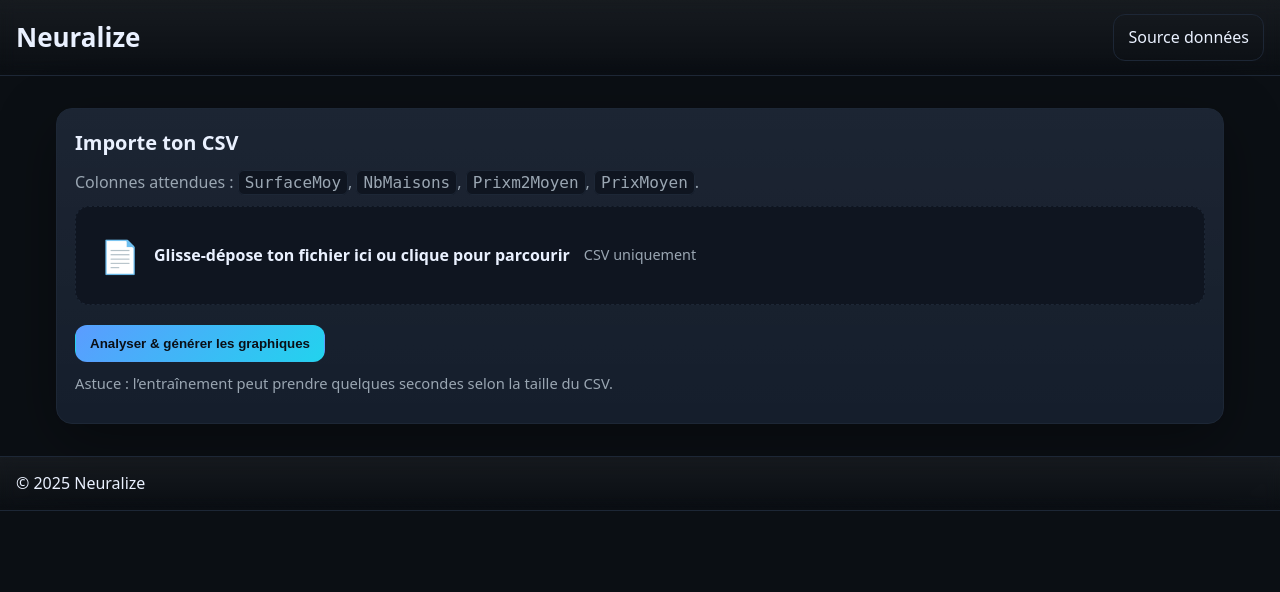
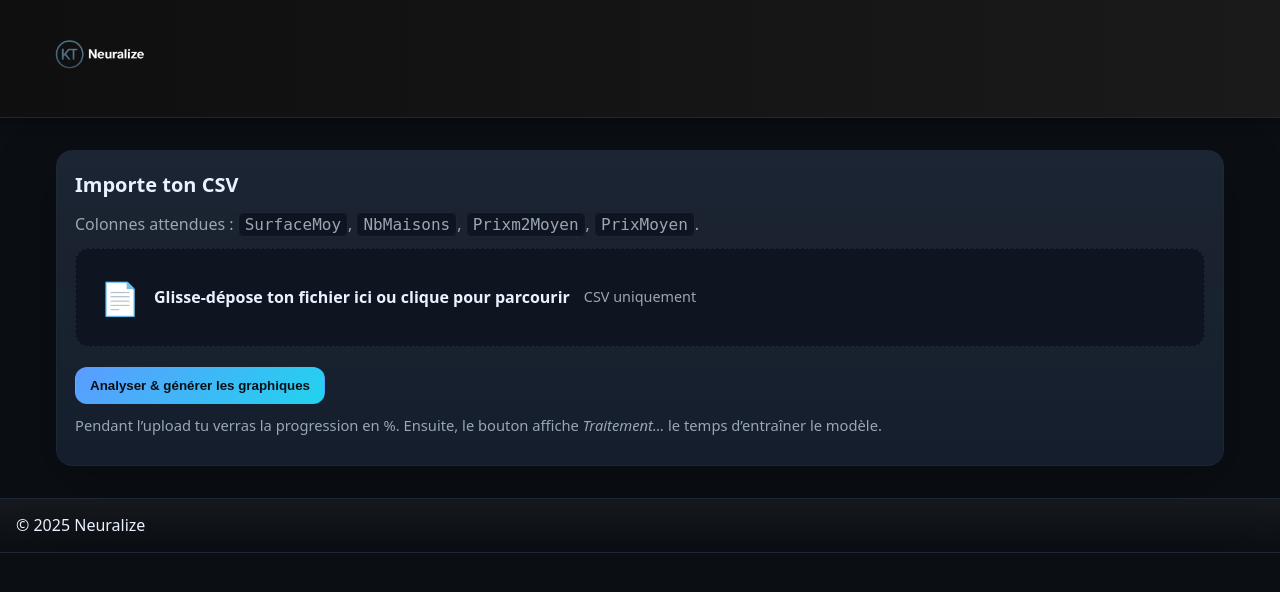
Before and after one commit to Kiki3165/AI_training, a Flask app: page / in a window 1280 px wide. Shown: the top 592 px of the page. Run offline with Flask 3, Linux system fonts and the light colour scheme.

Commit message:
ajout de logo

```diff
--- a/RealEstate_Pred/ANN_morelayers.py
+++ b/RealEstate_Pred/ANN_morelayers.py
@@ -84,7 +84,7 @@ def predict(X, params):
     return cache[f"A{C}"]
 
 # --- Entraînement ---
-def deep_neural_network(X, y, hidden_layers=(64, 64, 64), learning_rate=1e-4, n_iter=500, n_jobs=None):
+def deep_neural_network(X, y, hidden_layers=(124, 124, 124), learning_rate=1e-4, n_iter=500, n_jobs=None):
     """
     X: (n_features, m) float64
     y: (n_outputs, m) float64 (pour régression univariée: (1, m)), idéalement standardisé
--- a/RealEstate_Pred/app.py
+++ b/RealEstate_Pred/app.py
@@ -3,7 +3,7 @@ import re
 import time
 import unicodedata
 
-from flask import Flask, render_template, request, redirect, url_for
+from flask import Flask, render_template, request, redirect, url_for, jsonify
 import pandas as pd
 import numpy as np
 
@@ -11,10 +11,8 @@ import matplotlib
 matplotlib.use("Agg")
 import matplotlib.pyplot as plt
 
-# >>> Réseau importé depuis ton fichier existant
-#     (assure-toi que ANN_morelayers.py est à côté de app.py, avec deep_neural_network & predict)
+# >>> réseau importé depuis ton fichier existant
 from ANN_morelayers import deep_neural_network, predict
-
 
 # ---------------------- Flask ----------------------
 BASE_DIR = os.path.dirname(os.path.abspath(__file__))
@@ -26,7 +24,6 @@ os.makedirs(STATIC_DIR, exist_ok=True)
 
 app = Flask(__name__, template_folder=TEMPLATES_DIR, static_folder=STATIC_DIR)
 app.config["SECRET_KEY"] = "neuralize-dev"
-
 
 # ---------------------- Helpers CSV ----------------------
 def _normalize(s: str) -> str:
@@ -43,7 +40,6 @@ ALIASES = {
     "prixm2moyen": ["prixm2moyen", "prix_m2", "prix_m2_moyen", "prix_metre_carre", "price_per_m2", "prixm2"],
     "prixmoyen": ["prixmoyen", "prix_moyen", "price", "target", "y", "label", "prix"],
 }
-
 CANON = {
     "surfacemoy": "SurfaceMoy",
     "nbmaisons": "NbMaisons",
@@ -52,7 +48,6 @@ CANON = {
 }
 
 def auto_read_csv(file_storage) -> pd.DataFrame:
-    """Tente lecture CSV flexible (détecte séparateur)."""
     try:
         file_storage.seek(0)
         return pd.read_csv(file_storage, sep=None, engine="python")
@@ -61,30 +56,22 @@ def auto_read_csv(file_storage) -> pd.DataFrame:
         return pd.read_csv(file_storage, sep=None, engine="python", encoding="latin-1", errors="ignore")
 
 def map_columns_any_csv(df: pd.DataFrame) -> pd.DataFrame:
-    """Mappe automatiquement les noms de colonnes vers SurfaceMoy, NbMaisons, Prixm2Moyen, PrixMoyen."""
     original_cols = list(df.columns)
     norm_map = {_normalize(c): c for c in original_cols}
-
     found = {}
     for key, syns in ALIASES.items():
         for s in syns:
             if s in norm_map:
                 found[key] = norm_map[s]
                 break
-
     missing = [k for k in CANON if k not in found]
     if missing:
-        raise ValueError("Colonnes manquantes dans le CSV : " + ", ".join(CANON[k] for k in missing))
-
+        raise ValueError("Colonnes manquantes : " + ", ".join(CANON[k] for k in missing))
     rename_map = {found[k]: CANON[k] for k in found}
     return df.rename(columns=rename_map)
 
-
 # ---------------------- Plots ----------------------
 def generate_plots(df: pd.DataFrame, preds: np.ndarray, history: np.ndarray, ts: int) -> dict:
-    """
-    Sauvegarde toutes les figures DANS app.static_folder et renvoie les noms de fichiers.
-    """
     out = {}
 
     def save_current(filename: str):
@@ -92,121 +79,101 @@ def generate_plots(df: pd.DataFrame, preds: np.ndarray, history: np.ndarray, ts:
         plt.savefig(full, bbox_inches="tight")
         plt.close()
 
-    # 1) courbe MSE entraînement
+    # 1) courbe MSE
     plt.figure(figsize=(9, 4))
     plt.plot(history, lw=2)
     plt.title("MSE — Entraînement")
-    plt.xlabel("Itérations")
-    plt.ylabel("MSE")
-    plt.grid(True, alpha=0.3)
-    f1 = f"train_{ts}.png"
-    save_current(f1)
-    out["train"] = f1
+    plt.xlabel("Itérations"); plt.ylabel("MSE"); plt.grid(True, alpha=0.3)
+    f1 = f"train_{ts}.png"; save_current(f1); out["train"] = f1
 
-    # 2) histogramme prix moyen
+    # 2) hist prix moyen
     plt.figure(figsize=(9, 4))
     plt.hist(df["PrixMoyen"], bins=40)
     plt.title("Distribution du prix moyen (€)")
-    plt.xlabel("Prix moyen (€)")
-    plt.ylabel("Fréquence")
-    plt.grid(True, alpha=0.3)
-    f2 = f"prix_{ts}.png"
-    save_current(f2)
-    out["prix"] = f2
+    plt.xlabel("Prix moyen (€)"); plt.ylabel("Fréquence"); plt.grid(True, alpha=0.3)
+    f2 = f"prix_{ts}.png"; save_current(f2); out["prix"] = f2
 
     # 3) scatter réel
     plt.figure(figsize=(9, 5))
     plt.scatter(df["SurfaceMoy"], df["NbMaisons"], c=df["Prixm2Moyen"], cmap="viridis", edgecolors="k", alpha=0.85)
     plt.colorbar(label="€/m² (réel)")
     plt.title("Surface vs Nb de maisons (réel)")
-    plt.xlabel("Surface moyenne (m²)")
-    plt.ylabel("Nb de maisons")
-    plt.grid(True, alpha=0.3)
-    f3 = f"scatter_{ts}.png"
-    save_current(f3)
-    out["scatter"] = f3
+    plt.xlabel("Surface moyenne (m²)"); plt.ylabel("Nb de maisons"); plt.grid(True, alpha=0.3)
+    f3 = f"scatter_{ts}.png"; save_current(f3); out["scatter"] = f3
 
-    # 4) scatter prédictions (couleur = prix prédit)
+    # 4) scatter préd
     plt.figure(figsize=(9, 5))
     plt.scatter(df["SurfaceMoy"], df["NbMaisons"], c=preds, cmap="coolwarm", edgecolors="k", alpha=0.85)
     plt.colorbar(label="Prix moyen prédit (€)")
     plt.title("Surface vs Nb de maisons (prédictions)")
-    plt.xlabel("Surface moyenne (m²)")
-    plt.ylabel("Nb de maisons")
-    plt.grid(True, alpha=0.3)
-    f4 = f"scatter_pred_{ts}.png"
-    save_current(f4)
-    out["scatter_pred"] = f4
+    plt.xlabel("Surface moyenne (m²)"); plt.ylabel("Nb de maisons"); plt.grid(True, alpha=0.3)
+    f4 = f"scatter_pred_{ts}.png"; save_current(f4); out["scatter_pred"] = f4
 
     return out
 
-
 # ---------------------- Routes ----------------------
-@app.route("/", methods=["GET", "POST"])
+@app.route("/", methods=["GET"])
 def index():
-    if request.method == "POST":
-        f = request.files.get("file")
-        if not f or not f.filename:
-            return render_template("index.html", error="Aucun fichier CSV sélectionné.")
-
-        try:
-            df = auto_read_csv(f)
-            if df is None or df.empty:
-                return render_template("index.html", error="Le CSV est vide ou illisible.")
-
-            df = map_columns_any_csv(df).dropna(how="any")
-
-            # coercition numérique
-            for col in ["SurfaceMoy", "NbMaisons", "Prixm2Moyen", "PrixMoyen"]:
-                df[col] = pd.to_numeric(df[col], errors="coerce")
-            df = df.dropna(subset=["SurfaceMoy", "NbMaisons", "Prixm2Moyen", "PrixMoyen"])
-
-            if len(df) < 2:
-                return render_template("index.html", error="Pas assez de lignes valides après nettoyage.")
-
-            # Features / target
-            X = df[["SurfaceMoy", "NbMaisons", "Prixm2Moyen"]].T.values.astype(np.float64)
-            y = df["PrixMoyen"].values.reshape(1, -1).astype(np.float64)
-
-            # Standardisation X (stabilise l'entraînement)
-            mu = np.mean(X, axis=1, keepdims=True)
-            sigma = np.std(X, axis=1, keepdims=True)
-            sigma = np.where(sigma == 0, 1.0, sigma)
-            X_std = (X - mu) / sigma
-
-            # Standardisation Y
-            y_mean = np.mean(y, axis=1, keepdims=True)
-            y_std = np.std(y, axis=1, keepdims=True)
-            y_std = np.where(y_std == 0, 1.0, y_std)
-            y_train = (y - y_mean) / y_std
-
-            # Entraînement (réglages “raisonnables” pour ne pas bloquer)
-            history, params = deep_neural_network(
-                X_std, y_train,
-                hidden_layers=(64, 64, 64) if "hidden_layers" in deep_neural_network.__code__.co_varnames else (64, 64),
-                learning_rate=1e-4 if "learning_rate" in deep_neural_network.__code__.co_varnames else 1e-4,
-                n_iter=300 if "n_iter" in deep_neural_network.__code__.co_varnames else 300,
-            )
-
-            # Prédictions à l'échelle d'origine
-            y_pred_std = predict(X_std, params)     # (1, m)
-            y_pred = y_pred_std * y_std + y_mean    # (1, m)
-            y_pred_flat = y_pred.flatten()
-
-            ts = int(time.time())
-            plots = generate_plots(df, y_pred_flat, history.flatten(), ts)
-
-            return redirect(url_for("results", **plots))
-
-        except Exception as e:
-            return render_template("index.html", error=str(e))
-
     return render_template("index.html")
 
+# Nouvelle route AJAX pour l’upload avec barre de progression
+@app.route("/analyze", methods=["POST"])
+def analyze():
+    f = request.files.get("file")
+    if not f or not f.filename:
+        return jsonify({"error": "Aucun fichier CSV sélectionné."}), 400
+
+    # lecture + nettoyage
+    df = auto_read_csv(f)
+    if df is None or df.empty:
+        return jsonify({"error": "CSV vide ou illisible."}), 400
+
+    try:
+        df = map_columns_any_csv(df).dropna(how="any")
+        for col in ["SurfaceMoy", "NbMaisons", "Prixm2Moyen", "PrixMoyen"]:
+            df[col] = pd.to_numeric(df[col], errors="coerce")
+        df = df.dropna(subset=["SurfaceMoy", "NbMaisons", "Prixm2Moyen", "PrixMoyen"])
+        if len(df) < 2:
+            return jsonify({"error": "Pas assez de lignes valides après nettoyage."}), 400
+    except Exception as e:
+        return jsonify({"error": str(e)}), 400
+
+    # features / target
+    X = df[["SurfaceMoy", "NbMaisons", "Prixm2Moyen"]].T.values.astype(np.float64)
+    y = df["PrixMoyen"].values.reshape(1, -1).astype(np.float64)
+
+    # standardisation
+    mu = np.mean(X, axis=1, keepdims=True)
+    sigma = np.std(X, axis=1, keepdims=True); sigma = np.where(sigma == 0, 1.0, sigma)
+    X_std = (X - mu) / sigma
+
+    y_mean = np.mean(y, axis=1, keepdims=True)
+    y_std = np.std(y, axis=1, keepdims=True); y_std = np.where(y_std == 0, 1.0, y_std)
+    y_train = (y - y_mean) / y_std
+
+    # entraînement (paramètres raisonnables)
+    history, params = deep_neural_network(
+        X_std, y_train,
+        hidden_layers=(64, 64, 64) if "hidden_layers" in deep_neural_network.__code__.co_varnames else (64, 64),
+        learning_rate=1e-4 if "learning_rate" in deep_neural_network.__code__.co_varnames else 1e-4,
+        n_iter=300 if "n_iter" in deep_neural_network.__code__.co_varnames else 300,
+    )
+
+    # prédiction -> échelle d'origine
+    y_pred_std = predict(X_std, params)
+    y_pred = y_pred_std * y_std + y_mean
+    y_pred_flat = y_pred.flatten()
+
+    # plots
+    ts = int(time.time())
+    plots = generate_plots(df, y_pred_flat, history.flatten(), ts)
+
+    # Retour JSON : URL de redirection
+    redirect_url = url_for("results", **plots)
+    return jsonify({"redirect": redirect_url})
 
 @app.route("/results")
 def results():
-    # Reçoit via query params : train, prix, scatter, scatter_pred
     return render_template(
         "results.html",
         train=request.args.get("train"),
@@ -215,6 +182,5 @@ def results():
         scatter_pred=request.args.get("scatter_pred"),
     )
 
-
 if __name__ == "__main__":
     app.run(debug=True, port=5000)
--- a/RealEstate_Pred/static/app.js
+++ b/RealEstate_Pred/static/app.js
@@ -1,19 +1,24 @@
-// UX upload + spinner + lightbox images
+// Upload AJAX avec barre de progression, état "Traitement…", et lightbox images
 document.addEventListener("DOMContentLoaded", () => {
-  // ---- Upload UX ----
+  const form = document.getElementById("upload-form");
+  const fileInput = document.getElementById("file-input");
   const dz = document.getElementById("dropzone");
-  const fileInput = document.getElementById("file-input");
-  const form = document.getElementById("upload-form");
   const btn = document.getElementById("analyze-btn");
   const spinner = document.getElementById("spinner");
+  const errBox = document.getElementById("error-box");
 
+  const progressWrap = document.getElementById("progress-wrap");
+  const progressBar = document.getElementById("progress-bar");
+  const progressText = document.getElementById("progress-text");
+
+  // drag & drop
   if (dz && fileInput) {
     dz.addEventListener("click", () => fileInput.click());
-    ["dragenter", "dragover"].forEach(ev =>
-      dz.addEventListener(ev, e => { e.preventDefault(); dz.style.borderColor = "#5b9cff"; })
+    ["dragenter","dragover"].forEach(ev =>
+      dz.addEventListener(ev, e => { e.preventDefault(); dz.style.borderColor="#5b9cff"; })
     );
-    ["dragleave", "drop"].forEach(ev =>
-      dz.addEventListener(ev, e => { e.preventDefault(); dz.style.borderColor = ""; })
+    ["dragleave","drop"].forEach(ev =>
+      dz.addEventListener(ev, e => { e.preventDefault(); dz.style.borderColor=""; })
     );
     dz.addEventListener("drop", e => {
       const files = e.dataTransfer.files;
@@ -21,14 +26,77 @@ document.addEventListener("DOMContentLoaded", () => {
     });
   }
 
-  if (form && btn && spinner) {
-    form.addEventListener("submit", () => {
-      btn.setAttribute("disabled", "disabled");
-      spinner.classList.remove("hidden");
+  // soumission AJAX avec progress
+  if (form) {
+    form.addEventListener("submit", (e) => {
+      e.preventDefault();
+      errBox && errBox.classList.add("hidden");
+
+      const file = fileInput?.files?.[0];
+      if (!file) {
+        if (errBox) { errBox.textContent = "Aucun fichier CSV sélectionné."; errBox.classList.remove("hidden"); }
+        return;
+      }
+
+      // UI: démarrage upload
+      btn?.setAttribute("disabled","disabled");
+      spinner?.classList.remove("hidden");
+
+      progressWrap?.classList.remove("hidden");
+      progressBar.style.width = "0%";
+      progressText.textContent = "0%";
+      progressText.style.color = "#0b0f14";
+
+      const xhr = new XMLHttpRequest();
+      xhr.open("POST", "/analyze");
+
+      // progression d'upload
+      xhr.upload.onprogress = (ev) => {
+        if (!ev.lengthComputable) return;
+        const pct = Math.round((ev.loaded / ev.total) * 100);
+        progressBar.style.width = pct + "%";
+        progressText.textContent = pct + "%";
+      };
+
+      xhr.onreadystatechange = () => {
+        if (xhr.readyState === XMLHttpRequest.DONE) {
+          // l'upload est fini depuis longtemps; ici la requête se termine après le traitement serveur
+          spinner?.classList.add("hidden");
+
+          try {
+            const res = JSON.parse(xhr.responseText || "{}");
+            if (xhr.status >= 200 && xhr.status < 300 && res.redirect) {
+              window.location.href = res.redirect; // go résultats
+            } else {
+              throw new Error(res.error || "Erreur serveur.");
+            }
+          } catch (err) {
+            btn?.removeAttribute("disabled");
+            if (errBox) { errBox.textContent = err.message || "Erreur inconnue."; errBox.classList.remove("hidden"); }
+          }
+        }
+      };
+
+      xhr.onerror = () => {
+        btn?.removeAttribute("disabled");
+        spinner?.classList.add("hidden");
+        if (errBox) { errBox.textContent = "Erreur réseau."; errBox.classList.remove("hidden"); }
+      };
+
+      // on envoie le fichier
+      const data = new FormData();
+      data.append("file", file);
+      xhr.send(data);
+
+      // Une fois l'upload terminé (progress 100%), on affiche "Traitement…"
+      xhr.upload.onload = () => {
+        progressText.textContent = "Traitement…";
+        progressText.style.color = "#eaf1ff";
+      };
     });
   }
 
-  // ---- Lightbox pour les images des résultats ----
+  // Lightbox résultats
   const lb = document.getElementById("lightbox");
   const lbImg = document.getElementById("lightbox-img");
   document.querySelectorAll(".zoomable img").forEach(img => {
--- a/RealEstate_Pred/static/style.css
+++ b/RealEstate_Pred/static/style.css
@@ -1,99 +1,70 @@
 :root{
-  --bg:#0b0f14;
-  --surface:#111826;
-  --card:#151e2c;
-  --text:#eaf1ff;
-  --muted:#9aa6b2;
-  --accent:#5b9cff;
-  --accent-2:#22d3ee;
-  --border:#1d2736;
-  --ok:#22c55e;
-  --err:#ef4444;
+  --bg:#0b0f14; --surface:#111826; --card:#151e2c; --text:#eaf1ff; --muted:#9aa6b2;
+  --accent:#5b9cff; --accent-2:#22d3ee; --border:#1d2736; --ok:#22c55e; --err:#ef4444;
 }
-
 *{box-sizing:border-box}
 html,body{margin:0;padding:0;background:var(--bg);color:var(--text);font:16px/1.55 system-ui,-apple-system,Segoe UI,Roboto,Ubuntu,"Helvetica Neue",Arial}
 a{color:inherit;text-decoration:none}
 .container{max-width:1200px;margin:32px auto;padding:0 16px}
 
 .site-header,.site-footer{
-  position:sticky; top:0; z-index:10;
-  display:flex;align-items:center;justify-content:space-between;
+  position:sticky; top:0; z-index:10; display:flex;align-items:center;justify-content:space-between;
   padding:14px 16px;background:linear-gradient(180deg,rgba(255,255,255,.05),rgba(255,255,255,0));
-  border-bottom:1px solid var(--border);
-  backdrop-filter: blur(8px);
+  border-bottom:1px solid var(--border); backdrop-filter: blur(8px);
 }
 .site-footer{position:static;border-top:1px solid var(--border);margin-top:24px}
 
-h1{font-size:26px;margin:0}
-h2{font-size:20px;margin:0 0 12px}
-h3{font-size:18px;margin:0 0 12px;color:#d4e2ff}
-p{margin:10px 0}
-code{background:#0f1520;padding:2px 6px;border-radius:6px;border:1px solid var(--border)}
+h1{font-size:26px;margin:0} h2{font-size:20px;margin:0 0 12px} h3{font-size:18px;margin:0 0 12px;color:#d4e2ff}
+p{margin:10px 0} code{background:#0f1520;padding:2px 6px;border-radius:6px;border:1px solid var(--border)}
 
-.btn{
-  display:inline-flex;align-items:center;gap:8px;
-  padding:10px 14px;border-radius:12px;border:1px solid var(--border);
-  background:#141a26;color:var(--text);transition:.18s ease; cursor:pointer;
-}
+.btn{display:inline-flex;align-items:center;gap:8px;padding:10px 14px;border-radius:12px;border:1px solid var(--border);background:#141a26;color:var(--text);transition:.18s ease;cursor:pointer}
 .btn:hover{transform:translateY(-1px);box-shadow:0 8px 30px rgba(0,0,0,.35)}
 .btn.primary{background:linear-gradient(135deg,var(--accent),var(--accent-2));border-color:transparent;color:#0a0f16;font-weight:600}
 .btn.outline{background:transparent}
 
-.card{
-  background: linear-gradient(180deg, rgba(255,255,255,.03), transparent), var(--card);
-  border:1px solid var(--border);
-  border-radius:16px;
-  padding:18px;
-  box-shadow:0 18px 60px rgba(0,0,0,.35);
-}
+.card{background:linear-gradient(180deg,rgba(255,255,255,.03),transparent),var(--card);border:1px solid var(--border);border-radius:16px;padding:18px;box-shadow:0 18px 60px rgba(0,0,0,.35)}
 
-.grid{
-  display:grid;gap:16px;
-  grid-template-columns:repeat(12, 1fr);
-}
-.grid>.card{grid-column:span 12}
-@media(min-width:900px){ .grid>.card{grid-column:span 6} }
-@media(min-width:1200px){ .grid>.card{grid-column:span 4} }
+.grid{display:grid;gap:16px;grid-template-columns:repeat(12,1fr)}
+.grid>.card{grid-column:span 12} @media(min-width:900px){.grid>.card{grid-column:span 6}} @media(min-width:1200px){.grid>.card{grid-column:span 4}}
 
-.alert{
-  padding:10px 12px;border-radius:10px;border:1px solid var(--border); background:#0f1520; margin:8px 0 14px;
-}
-.alert.error{border-color:rgba(239,68,68,.35); background:rgba(239,68,68,.08); color:#fecaca}
-
-.muted{color:var(--muted)}
-.small{font-size:.92rem}
+.alert{padding:10px 12px;border-radius:10px;border:1px solid var(--border);background:#0f1520;margin:8px 0 14px}
+.alert.error{border-color:rgba(239,68,68,.35);background:rgba(239,68,68,.08);color:#fecaca}
+.muted{color:var(--muted)} .small{font-size:.92rem}
 
 .upload{display:flex;flex-direction:column;gap:14px;margin-top:10px}
-.dropzone{
-  display:block;border:1.5px dashed var(--border);border-radius:14px;background:#0f1520;padding:24px;cursor:pointer;
-  transition:border-color .15s, transform .15s;
-}
-.dropzone:hover{border-color:var(--accent); transform:translateY(-1px)}
+.dropzone{display:block;border:1.5px dashed var(--border);border-radius:14px;background:#0f1520;padding:24px;cursor:pointer;transition:border-color .15s, transform .15s}
+.dropzone:hover{border-color:var(--accent);transform:translateY(-1px)}
 .dz-inner{display:flex;align-items:center;gap:14px;flex-wrap:wrap}
-.dz-icon{font-size:32px}
-.dz-text{font-weight:600}
-.dz-hint{font-size:.9rem}
-
+.dz-icon{font-size:32px} .dz-text{font-weight:600} .dz-hint{font-size:.9rem}
 .form-row{display:flex;align-items:center;gap:12px;margin-top:6px}
 
-.spinner{
-  width:20px;height:20px;border-radius:50%;
-  border:3px solid rgba(255,255,255,.2);
-  border-top-color:#fff; animation:spin .9s linear infinite;
-}
-.hidden{display:none}
-@keyframes spin{to{transform:rotate(360deg)}}
+.spinner{width:20px;height:20px;border-radius:50%;border:3px solid rgba(255,255,255,.2);border-top-color:#fff;animation:spin .9s linear infinite}
+.hidden{display:none} @keyframes spin{to{transform:rotate(360deg)}}
 
-.img-wrap{
-  border:1px solid var(--border);border-radius:12px;overflow:hidden;background:#0f1520;
-}
+.progress{position:relative;background:#0f1520;border:1px solid var(--border);border-radius:10px;height:14px;overflow:hidden}
+.progress-bar{height:100%;background:linear-gradient(90deg,var(--accent),var(--accent-2));width:0%;transition:width .15s ease}
+.progress-text{position:absolute;left:50%;top:50%;transform:translate(-50%,-50%);font-size:.8rem;color:#0b0f14;font-weight:700}
+
+.img-wrap{border:1px solid var(--border);border-radius:12px;overflow:hidden;background:#0f1520}
 .img-wrap img{display:block;width:100%;height:auto;transition:transform .25s ease}
 .zoomable img:hover{transform:scale(1.02)}
 
-.lightbox{
-  position:fixed; inset:0; background:rgba(0,0,0,.9); display:flex; align-items:center; justify-content:center;
-  padding:24px; z-index:100; backdrop-filter: blur(2px);
+.lightbox{position:fixed;inset:0;background:rgba(0,0,0,.9);display:flex;align-items:center;justify-content:center;padding:24px;z-index:100;backdrop-filter: blur(2px)}
+.lightbox img{max-width:95vw;max-height:92vh;border-radius:12px;border:1px solid var(--border)}
+.lightbox.hidden{display:none}
+
+/* Header */
+.site-header {
+    background: linear-gradient(to right, #0f0f0f, #1a1a1a);
+    padding: 15px 40px;
+    display: flex;
+    align-items: center;
+    box-shadow: 0 2px 10px rgba(0,0,0,0.5);
 }
-.lightbox img{max-width:95vw; max-height:92vh; border-radius:12px; border:1px solid var(--border)}
-.lightbox.hidden{display:none}
+
+/* Logo */
+.site-logo {
+    height: 80px;   /* avant 50px → augmenté */
+    width: auto;    /* garde les proportions */
+    object-fit: contain;
+}
--- a/RealEstate_Pred/templates/index.html
+++ b/RealEstate_Pred/templates/index.html
@@ -1,30 +1,31 @@
 <!DOCTYPE html>
 <html lang="fr">
 <head>
-  <meta charset="UTF-8" />
-  <meta name="viewport" content="width=device-width, initial-scale=1.0"/>
-  <title>Neuralize — Analyse</title>
-  <link rel="stylesheet" href="{{ url_for('static', filename='style.css') }}" />
-  <script defer src="{{ url_for('static', filename='app.js') }}"></script>
+    <meta charset="UTF-8">
+    <meta name="viewport" content="width=device-width, initial-scale=1.0">
+    <title>Neuralize</title>
+    <link rel="stylesheet" href="{{ url_for('static', filename='style.css') }}">
+    <!-- Favicon -->
+    <link rel="icon" type="image/png" href="{{ url_for('static', filename='favicon.png') }}">
 </head>
+
 <body>
 <header class="site-header">
-  <h1>Neuralize</h1>
-  <nav class="actions">
-    <a class="btn outline" href="https://www.data.gouv.fr" target="_blank" rel="noopener">Source données</a>
-  </nav>
+    <div class="logo-container">
+        <img src="{{ url_for('static', filename='logo.png') }}" alt="Neuralize Logo" class="site-logo">
+    </div>
 </header>
+
+    {% block content %}{% endblock %}
 
 <main class="container">
   <section class="card">
     <h2>Importe ton CSV</h2>
     <p class="muted">Colonnes attendues : <code>SurfaceMoy</code>, <code>NbMaisons</code>, <code>Prixm2Moyen</code>, <code>PrixMoyen</code>.</p>
 
-    {% if error %}
-      <div class="alert error">{{ error }}</div>
-    {% endif %}
+    <div id="error-box" class="alert error hidden"></div>
 
-    <form class="upload" method="POST" enctype="multipart/form-data" id="upload-form">
+    <form class="upload" id="upload-form">
       <label class="dropzone" id="dropzone">
         <input type="file" name="file" id="file-input" accept=".csv" hidden />
         <div class="dz-inner">
@@ -36,6 +37,12 @@
         </div>
       </label>
 
+      <!-- Barre de progression -->
+      <div class="progress hidden" id="progress-wrap" aria-hidden="true">
+        <div class="progress-bar" id="progress-bar" style="width:0%"></div>
+        <span class="progress-text" id="progress-text">0%</span>
+      </div>
+
       <div class="form-row">
         <button class="btn primary" type="submit" id="analyze-btn">
           Analyser & générer les graphiques
@@ -45,7 +52,7 @@
     </form>
 
     <p class="muted small">
-      Astuce : l’entraînement peut prendre quelques secondes selon la taille du CSV.
+      Pendant l’upload tu verras la progression en %. Ensuite, le bouton affiche <em>Traitement…</em> le temps d’entraîner le modèle.
     </p>
   </section>
 </main>
```
Also changed, not shown: RealEstate_Pred/static/favicon.png (added), RealEstate_Pred/static/logo.png (added), RealEstate_Pred/static/prix_1759079051.png (added), RealEstate_Pred/static/scatter_1759079051.png (added), RealEstate_Pred/static/scatter_pred_1759079051.png (added), RealEstate_Pred/static/train_1759079051.png (added).
